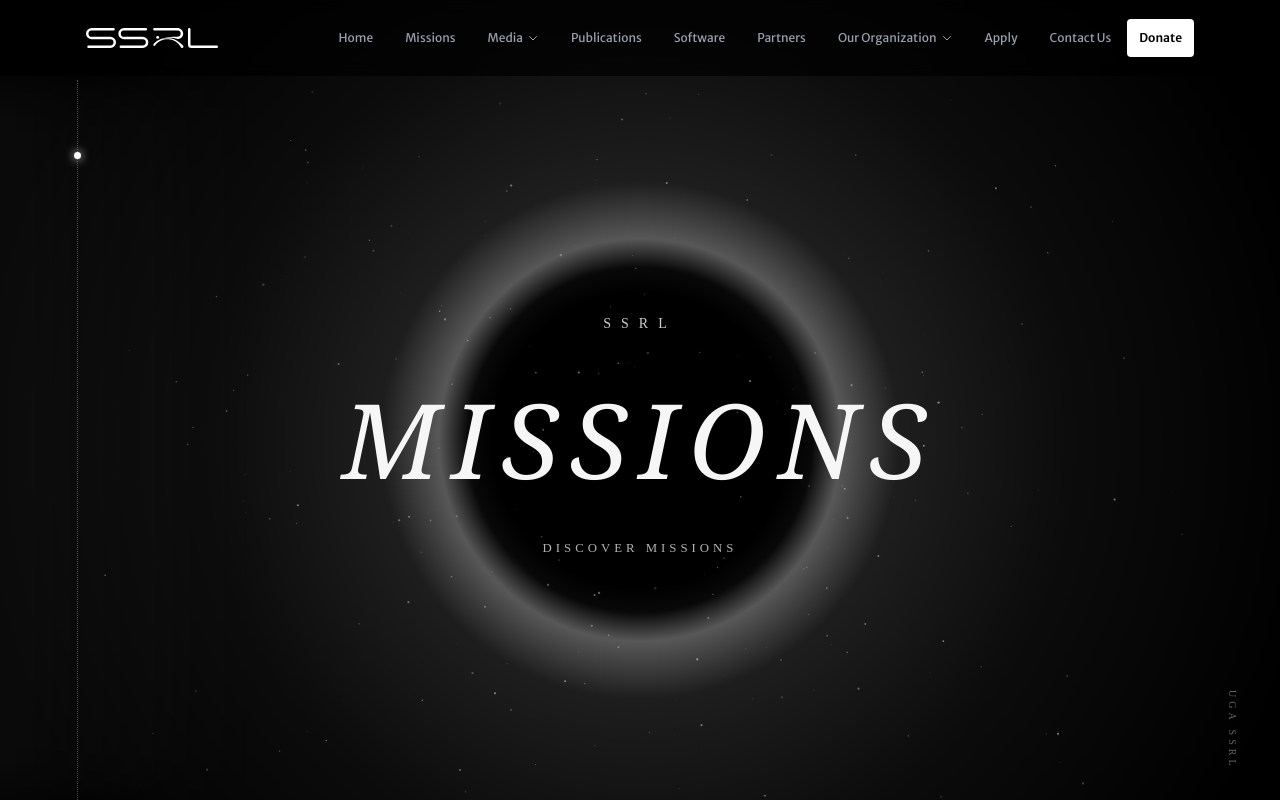
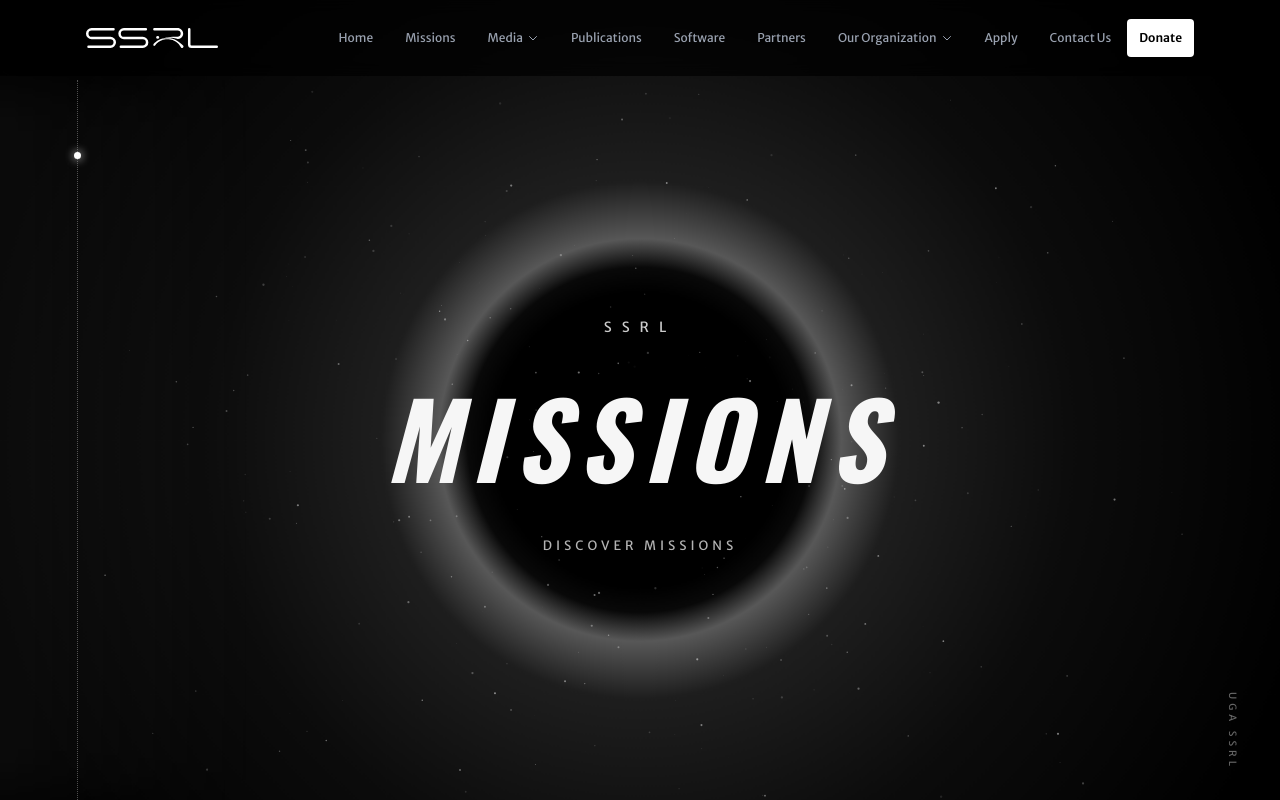
Before and after one commit to bainblan/SSRL-Practice, a Next.js app: page /missions in a window 1280 px wide. Built offline with nearby package versions, Linux system fonts and the light colour scheme.

Commit message:
made missions font fit UGA branding

```diff
--- a/app/missions/missions.css
+++ b/app/missions/missions.css
@@ -8,7 +8,6 @@
   padding: 0;
   background-color: #000;
   color: white;
-  font-family: "Times New Roman", serif;
 }
 
 .missions-page-root {
@@ -151,14 +150,13 @@
 
 .main-title {
   font-size: 6.5rem;
-  font-weight: normal;
+  font-weight: 700;
   margin: 0;
   letter-spacing: 12px;
 }
 
 .main-title em {
   font-style: italic;
-  font-family: Georgia, serif;
 }
 
 .top-text {
@@ -211,7 +209,7 @@
 .mission-header h2 {
   font-size: 5rem;
   margin: 0;
-  font-weight: normal;
+  font-weight: 700;
   letter-spacing: 4px;
 }
 
@@ -276,7 +274,6 @@
 }
 
 .research-item span {
-  font-family: Georgia, serif;
   font-style: italic;
   color: rgba(255, 255, 255, 0.3);
   margin-right: 20px;
```
